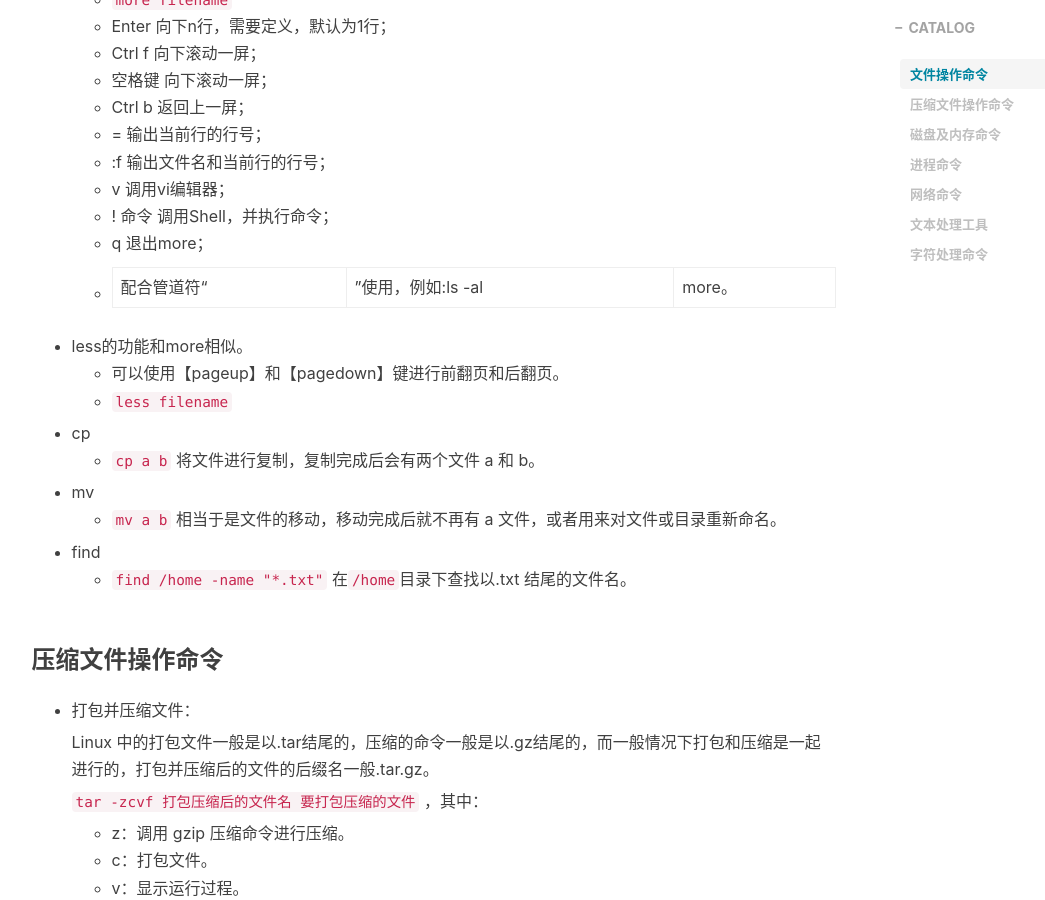
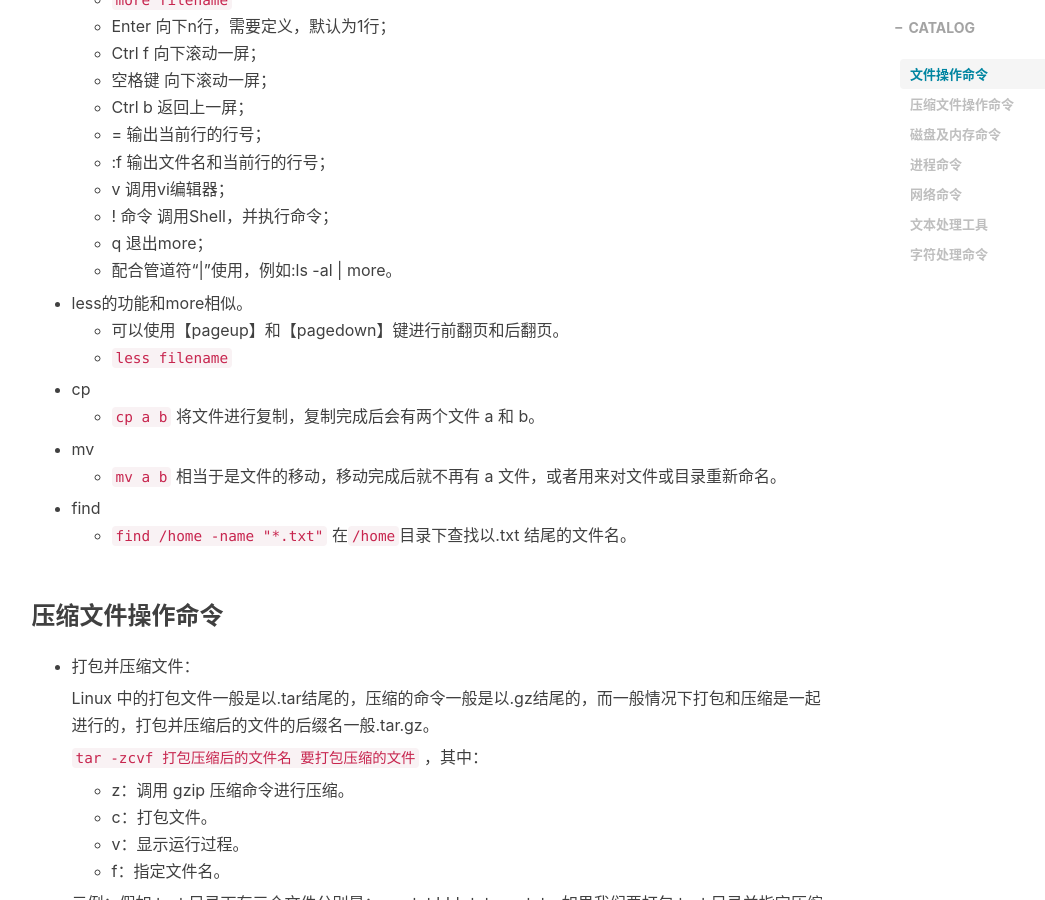
Before and after one commit to ma-nual/ma-nual.github.io, a Jekyll site: the page built from _posts/2021-7-12-Linux常用工具和命令.md, in a window 1280 px wide and 900 px high, scrolled down 1728 px. Shown: the whole window, without its empty margins (136-1181 px from the left). Built offline with Jekyll 4.4.1, drawn with Linux system fonts in a browser that asks for light colours; nearby versions of some CDN libraries; comment, search, counter and statistics services are not loaded.

```diff
--- a/_posts/2021-7-12-Linux常用工具和命令.md
+++ b/_posts/2021-7-12-Linux常用工具和命令.md
@@ -55,7 +55,7 @@ tags:
   - v 调用vi编辑器；
   - ! 命令 调用Shell，并执行命令；
   - q 退出more；
-  - 配合管道符“|”使用，例如:ls -al | more。
+  - 配合管道符“\|”使用，例如:ls -al \| more。
 - less的功能和more相似。
   - 可以使用【pageup】和【pagedown】键进行前翻页和后翻页。
   - `less filename`
```
